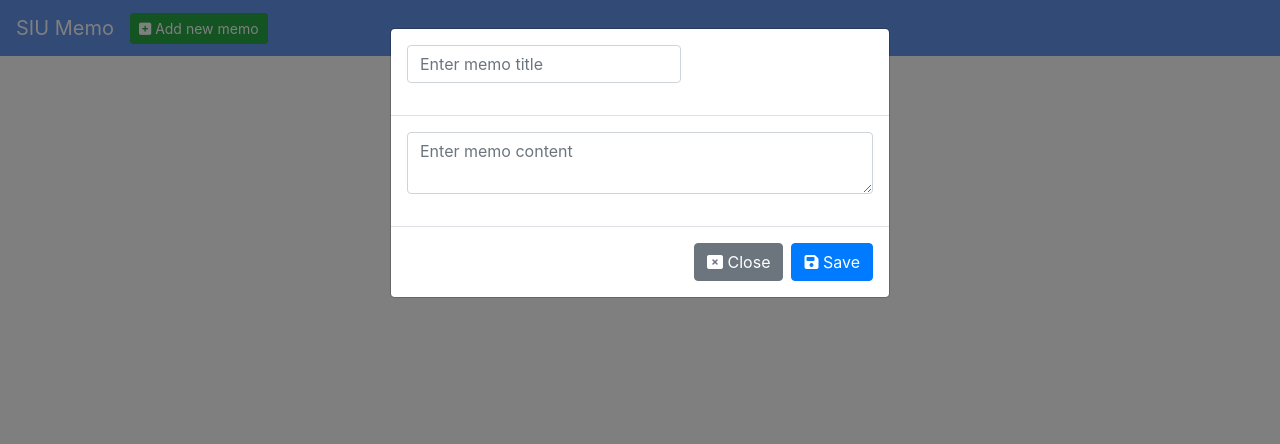
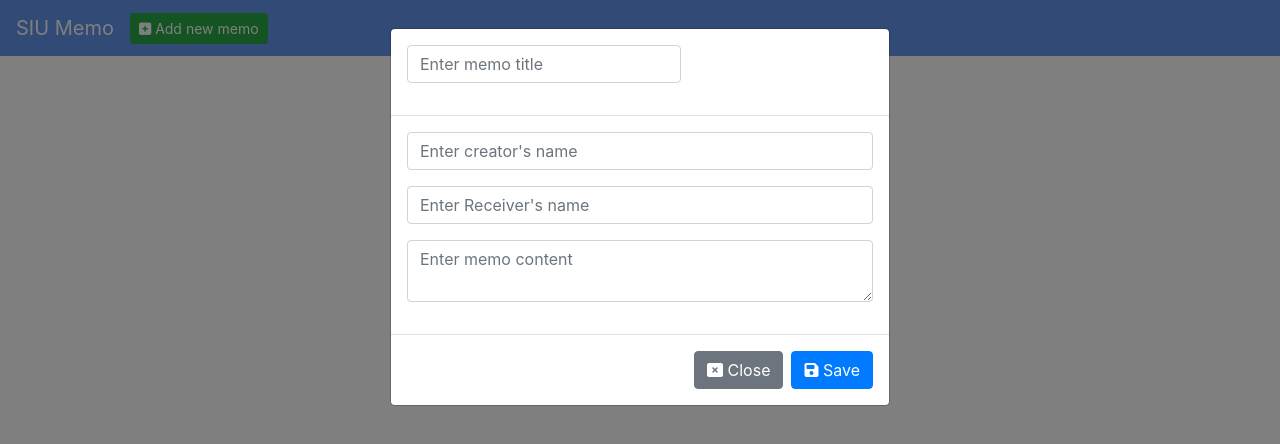
Before and after one commit to kntrieu/siu_memo, a React (Create React App) app: page /dashboard in a window 1280 px wide. Both pictures are taken after a click on the button "Add new memo". Shown: the top 444 px of the page. Built offline with nearby package versions, Linux system fonts and the light colour scheme; no server answers.

Commit message:
Add from and to property.

```diff
--- a/src/components/App.css
+++ b/src/components/App.css
@@ -31,3 +31,9 @@
 .siu-memo-item .card-text {
   white-space: pre-wrap;
 }
+
+.siu-memo-item .close-button {
+  position: absolute;
+  top: 0;
+  right: 5px;
+}
--- a/src/components/EditPopup.js
+++ b/src/components/EditPopup.js
@@ -56,6 +56,18 @@ class EditPopup extends Component {
         }
     }
 
+    showFrom (memo) {
+        if (memo) {
+            return <input id="from" className="form-control" onChange={(event) => { this.onMemoChange(event, memo) }} type="text" placeholder="Enter creator's name" value={memo.from} />
+        }
+    }
+
+    showTo (memo) {
+        if (memo) {
+            return <input id="to" className="form-control" onChange={(event) => { this.onMemoChange(event, memo) }} type="text" placeholder="Enter Receiver's name" value={memo.to} />
+        }
+    }
+
     render () {
         let deletebutton = this.props.editPopupData.isEdit ? <Button variant="danger" onClick={(event)=> {this.handleDelete(event, this.props.editPopupData.memo)}}><i className="fas fa-trash-alt"></i> Delete</Button> : "";
         return (
@@ -66,6 +78,12 @@ class EditPopup extends Component {
                     </div>
                 </Modal.Header>
                 <Modal.Body>
+                    <div className="form-group">
+                        {this.showFrom(this.props.editPopupData.memo)}
+                    </div>
+                    <div className="form-group">
+                        {this.showTo(this.props.editPopupData.memo)}
+                    </div>
                     <div className="form-group">
                         {this.showContent (this.props.editPopupData.memo)}
                     </div>
--- a/src/components/MemoItem.js
+++ b/src/components/MemoItem.js
@@ -7,10 +7,9 @@ import {saveMemo} from '../actions';
 import {deleteMemo} from '../actions';
 import moment from 'moment';
 import MemoModel from '../models/MemoModel';
-import { Modal } from 'react-bootstrap';
-import { Button } from 'react-bootstrap';
 import {saveMemoItem} from '../services/memos-service';
-import {showEditPopup} from '../actions'
+import {showEditPopup} from '../actions';
+import {deleteMemoItem} from '../services/memos-service';
 
 class MemoItem extends Component {
     constructor(props) {
@@ -32,20 +31,34 @@ class MemoItem extends Component {
     }
 
 
-    handleClickMemo (memo) {
-        this.props.selectMemo(memo);
-        this.props.showEditPopup(memo);
+    handleClickMemo (event, memo) {
+        if (event.target.id !== "closeBtn") {
+            this.props.selectMemo(memo);
+            this.props.showEditPopup(memo);
+        } else {
+            this.props.deleteMemoItem(memo);
+        }
+
     }
 
 
     render () {
         let date_created = moment(this.props.memo.created_date).format("DD/MM/YYYY HH:mm");
+        let from = this.props.memo.from;
+        let to = this.props.memo.to;
         return (
             <>
-                <div className="siu-memo-item card" onClick={() => { this.handleClickMemo(this.props.memo) }}>
+                <div className="siu-memo-item card" onClick={(event) => { this.handleClickMemo(event,this.props.memo) }}>
+                    <div className="card-header">
+                        <h5>{this.props.memo.name}</h5>
+                        <button type="button" className="close close-button" aria-label="Close">
+                            <span aria-hidden="true" id="closeBtn">&times;</span>
+                        </button>
+                    </div>
                     <div className="card-body">
-                        <h5 className="card-title">{this.props.memo.name}</h5>
                         <h6 className="card-subtitle mb-2 text-muted">Created date: {date_created}</h6>
+                        <h6 className="card-subtitle mb-2 text-muted">From: {from}</h6>
+                        <h6 className="card-subtitle mb-2 text-muted">To: {to}</h6>
                         <div className="card-text">{this.props.memo.content}</div>
                     </div>
                 </div>
@@ -62,7 +75,8 @@ function mapDispatchToProps(dispatch) {
         saveMemo: saveMemo,
         deleteMemo: deleteMemo,
         saveMemoItem: saveMemoItem,
-        showEditPopup: showEditPopup
+        showEditPopup: showEditPopup,
+        deleteMemoItem: deleteMemoItem
     }, dispatch);
 }
 
--- a/src/models/MemoModel.js
+++ b/src/models/MemoModel.js
@@ -5,6 +5,8 @@ class MemoModel {
         this.name = data.name ? data.name : "";
         this.content = data.content ? data.content : "";
         this.created_date = data.created_date ? data.created_date : created_date;
+        this.from = data.from ? data.from : "";
+        this.to = data.to ? data.to : "";
     }
 }
 
--- a/src/services/memos-service.js
+++ b/src/services/memos-service.js
@@ -14,6 +14,7 @@ import {
 } from '../actions';
 
 import {configObj} from "../configs";
+import MemoModel from '../models/MemoModel';
 
 let baseUrl = configObj.serviceBaseURL;
 
@@ -27,7 +28,10 @@ export const fetchMemos = () => {
             if(res.error) {
                 throw(res.error);
             }
-            dispatch(fetchMemosSuccess(res));
+            let memoList = res.map( memo => {
+                return new MemoModel(memo);
+            });
+            dispatch(fetchMemosSuccess(memoList));
             return res;
         })
         .catch(error => {
```
